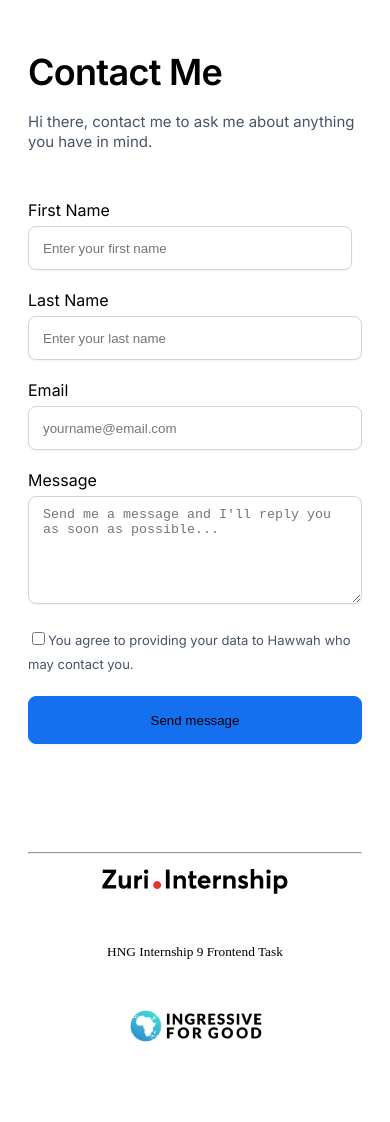
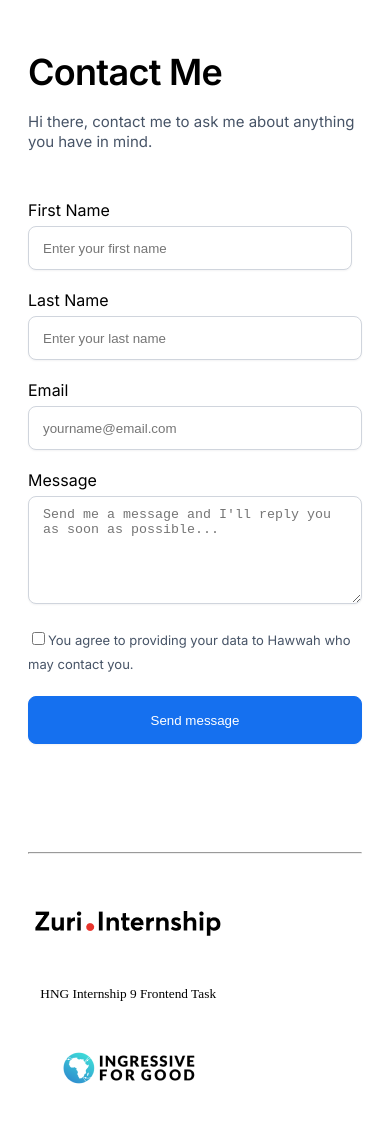
Before and after one commit to Hawwah07/Zuri-Assignment, a React (Create React App) app: page /contact in a window 390 px wide. Shown: the top 1122 px of the page. Built offline with nearby package versions, Linux system fonts and the light colour scheme.

Commit message:
style: Styling of the footer

```diff
--- a/src/style.css
+++ b/src/style.css
@@ -3,7 +3,7 @@
   .footer {
     display: flex;
     flex-direction: column;
-    justify-content: space-between;
+    margin-right: 40%;
     justify-content: space-around;
     padding: auto auto auto auto;
   }
@@ -111,6 +111,8 @@
     justify-content: space-between;
     justify-content: space-around;
     padding: auto auto auto auto;
+    margin-top: 50px;
+    margin-bottom: 10px;
 }
 .footer > small, .footer > img {
     margin: auto auto 50px auto;
@@ -192,6 +194,7 @@ border: 1px solid #1570EF;
 box-shadow: 0px 1px 2px rgba(16, 24, 40, 0.05);
 border-radius: 8px;
 margin-bottom: 100px;
+color: white;
 }
 
 #btn__submit:hover {
```
